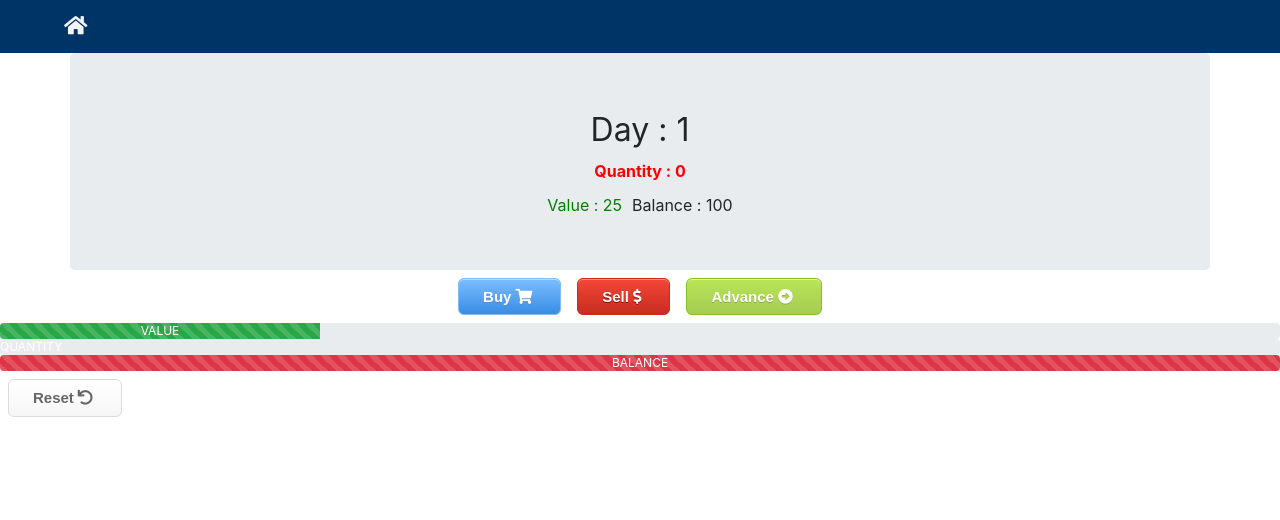
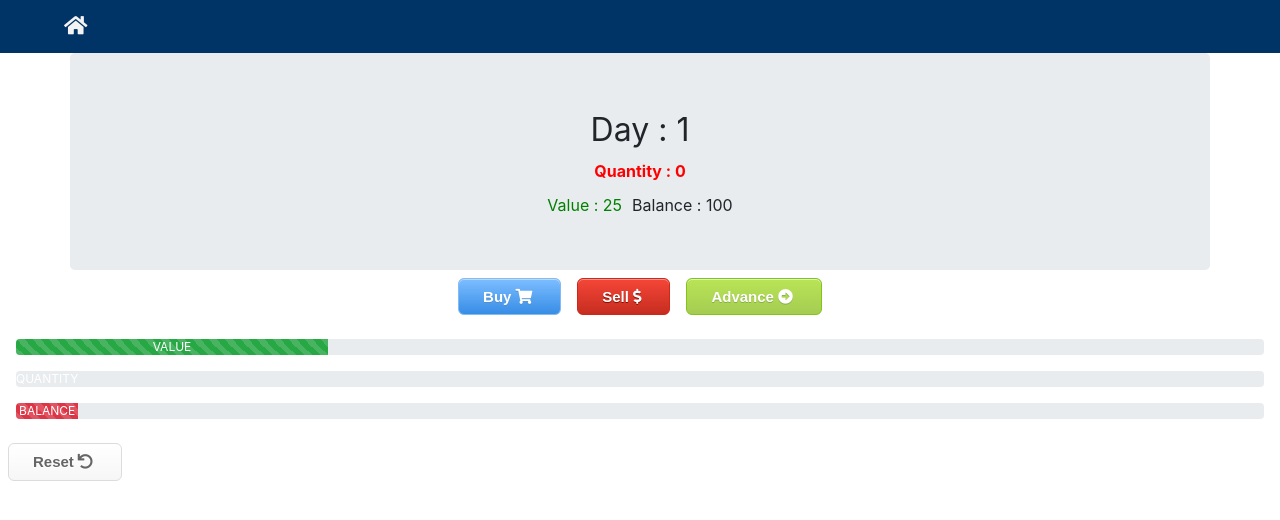
Before and after one commit to nathantbissell/stocks, a React (Create React App) app: page / in a window 1280 px wide. Shown: the top 520 px of the page. Built offline with nearby package versions, Linux system fonts and the light colour scheme.

Commit message:
balance progress bar now 5x harder to fill.
added margins to space out game bars

```diff
--- a/src/Stocks.js
+++ b/src/Stocks.js
@@ -95,9 +95,27 @@ class Stocks extends Component {
             <i className='m-1 fas fa-arrow-alt-circle-right' />
           </button>
         </div>
-        <ProgressBar striped variant='success' now={value} label='VALUE' />
-        <ProgressBar striped variant='info' now={quantity} label='QUANTITY' />
-        <ProgressBar striped variant='danger' now={balance} label='BALANCE' />
+        <ProgressBar
+          striped
+          variant='success'
+          now={value}
+          label='VALUE'
+          className='valueBar m-3'
+        />
+        <ProgressBar
+          striped
+          variant='info'
+          now={quantity}
+          label='QUANTITY'
+          className='quantityBar m-3'
+        />
+        <ProgressBar
+          striped
+          variant='danger'
+          now={balance / 20}
+          label='BALANCE'
+          className='balanceBar m-3'
+        />
 
         <button className='resetButton m-2 ' onClick={this.resetGame}>
           Reset
```
